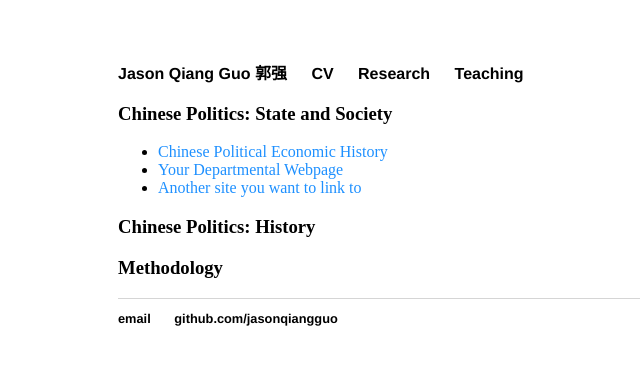
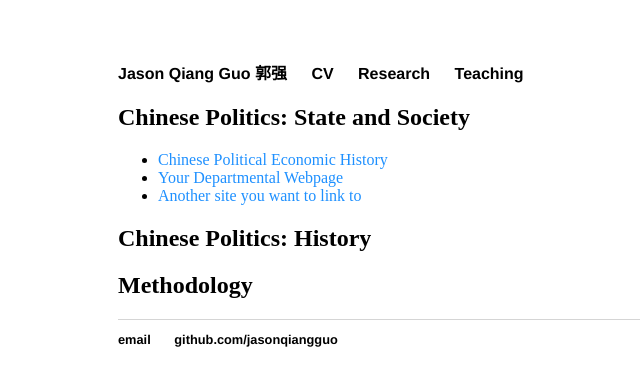
Before and after one commit to jasonqiangguo/jasonqiangguo.github.io, a Jekyll site: the page built from Research/index.html, in a window 1280 px wide. Shown: the top 386 px of the page, without its empty margins (74-714 px from the left). Built offline with Jekyll 4.4.1, drawn with Linux system fonts in a browser that asks for light colours.

Commit message:
homepage

```diff
--- a/Research/index.html
+++ b/Research/index.html
@@ -4,7 +4,7 @@ title: Research Interests
 ---
 
 		<div class="about">
-			<h3>Chinese Politics: State and Society</h3>
+			<h2>Chinese Politics: State and Society</h2>
 
 			<ul class="contacts">
 				<li><a href="/Research-interests/coup_chinese_history.html">Chinese Political Economic History</a></li>
@@ -12,8 +12,8 @@ title: Research Interests
 				<li><a href="#">Another site you want to link to</a></li>
 				</ul>
 
-			<h3>Chinese Politics: History</h3>
+			<h2>Chinese Politics: History</h2>
 
-			<h3>Methodology</h3>
+			<h2>Methodology</h2>
 
 			</div>
```
